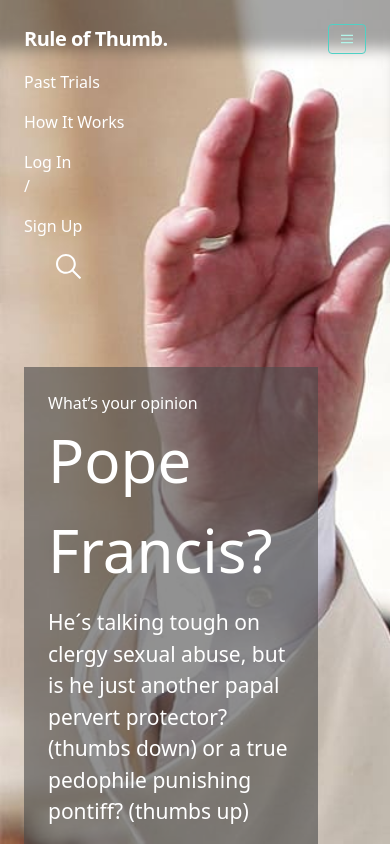
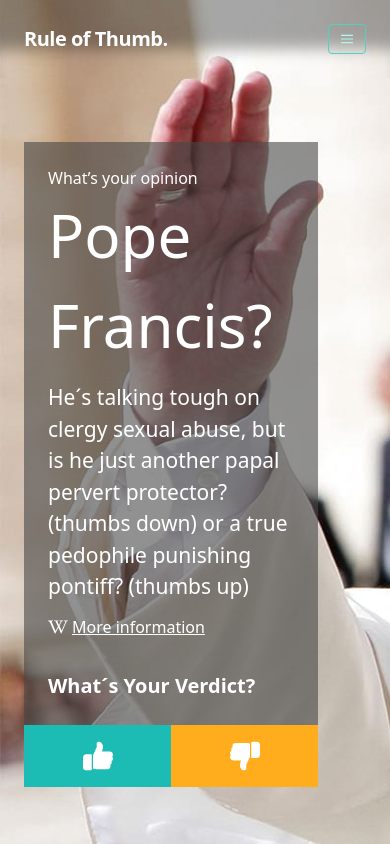
Before and after one commit to leovafme/zemoga-ui-test, a React (Create React App) app: page / in a window 390 px wide. Shown: the top 844 px of the page. Built offline with nearby package versions, Linux system fonts and the light colour scheme.

Commit message:
add menu toggle and create header

```diff
--- a/src/App.js
+++ b/src/App.js
@@ -1,45 +1,17 @@
 import React from 'react';
 import './App.css';
-import searchIco from './assets/img/search.svg';
 import cancelIco from './assets/img/cancel.svg';
 import Card from "./components/Card";
 import Vote from "./components/Vote";
 import Footer from "./components/Footer";
+import Header from "./components/Header";
 import { data as votesData } from './assets/mocks/data';
 
 function App() {
   return (
     <>
         <div className="lg:container lg:mx-auto section--background">
-            <nav className="flex items-center justify-between flex-wrap p-6 header">
-                <div className="flex items-center flex-shrink-0 text-white mr-6">
-                    <span className="font-semibold text-xl tracking-tight">Rule of Thumb.</span>
-                </div>
-                <div className="block lg:hidden">
-                    <button className="flex items-center px-3 py-2 border rounded text-teal-200 border-teal-400 hover:text-white hover:border-white">
-                        <svg className="fill-current h-3 w-3" viewBox="0 0 20 20" xmlns="http://www.w3.org/2000/svg"><title>Menu</title><path d="M0 3h20v2H0V3zm0 6h20v2H0V9zm0 6h20v2H0v-2z"/></svg>
-                    </button>
-                </div>
-                <div className="w-full block lg:flex lg:items-end lg:w-auto">
-                    <div className="text-sm lg:flex-grow header--text-size">
-                        <a href="#/" className="block mt-4 lg:inline-block lg:mt-0 text-white hover:text-teal-200 mr-8">
-                            Past Trials
-                        </a>
-                        <a href="#/" className="block mt-4 lg:inline-block lg:mt-0 text-white hover:text-teal-200 mr-8">
-                            How It Works
-                        </a>
-                        <a href="#/" className="block mt-4 lg:inline-block lg:mt-0 text-white hover:text-teal-200">
-                            Log In
-                        </a>
-                        <span className="text-white"> / </span>
-                        <a href="#/" className="block mt-4 lg:inline-block lg:mt-0 text-white hover:text-teal-200">
-                            Sign Up
-                        </a>
-
-                        <img className="block mt-4 lg:inline-block lg:mt-0 text-teal-200 hover:text-white ml-8 header--button-search" src={searchIco} alt="search"></img>
-                    </div>
-                </div>
-            </nav>
+            <Header />
 
             <div className="grid grid-cols-1 sm:grid-cols-2">
                 <div className="h-10 col-span-2"></div>
--- /dev/null
+++ b/src/components/Header.js
@@ -0,0 +1,46 @@
+import React, { useState } from 'react';
+import searchIco from '../assets/img/search.svg';
+
+function Header() {
+    const [menuActive, setMenuActive] = useState(false);
+
+    const toggleMenu = () => {
+        setMenuActive(!menuActive);
+    };
+
+    return (
+        <>
+            <nav className="flex items-center justify-between flex-wrap p-6 header">
+                <div className="flex items-center flex-shrink-0 text-white mr-6">
+                    <span className="font-semibold text-xl tracking-tight">Rule of Thumb.</span>
+                </div>
+                <div className="block lg:hidden">
+                    <button onClick={toggleMenu} className="flex items-center px-3 py-2 border rounded text-teal-200 border-teal-400 hover:text-white hover:border-white">
+                        <svg className="fill-current h-3 w-3" viewBox="0 0 20 20" xmlns="http://www.w3.org/2000/svg"><title>Menu</title><path d="M0 3h20v2H0V3zm0 6h20v2H0V9zm0 6h20v2H0v-2z"/></svg>
+                    </button>
+                </div>
+                <div className={`w-full block lg:flex lg:items-end lg:w-auto ${menuActive ? "" : "hidden"} lg:block`}>
+                    <div className="text-sm lg:flex-grow header--text-size">
+                        <a href="#/" className="block mt-4 lg:inline-block lg:mt-0 text-white hover:text-teal-200 mr-8">
+                            Past Trials
+                        </a>
+                        <a href="#/" className="block mt-4 lg:inline-block lg:mt-0 text-white hover:text-teal-200 mr-8">
+                            How It Works
+                        </a>
+                        <a href="#/" className="block mt-4 lg:inline-block lg:mt-0 text-white hover:text-teal-200">
+                            Log In
+                        </a>
+                        <span className="mx-2 text-white hidden lg:inline-block">/</span>
+                        <a href="#/" className="block mt-4 lg:inline-block lg:mt-0 text-white hover:text-teal-200">
+                            Sign Up
+                        </a>
+
+                        <img className="block mt-4 lg:inline-block lg:mt-0 text-teal-200 hover:text-white ml-8 header--button-search" src={searchIco} alt="search"></img>
+                    </div>
+                </div>
+            </nav>
+        </>
+    )
+}
+
+export default Header;
```
